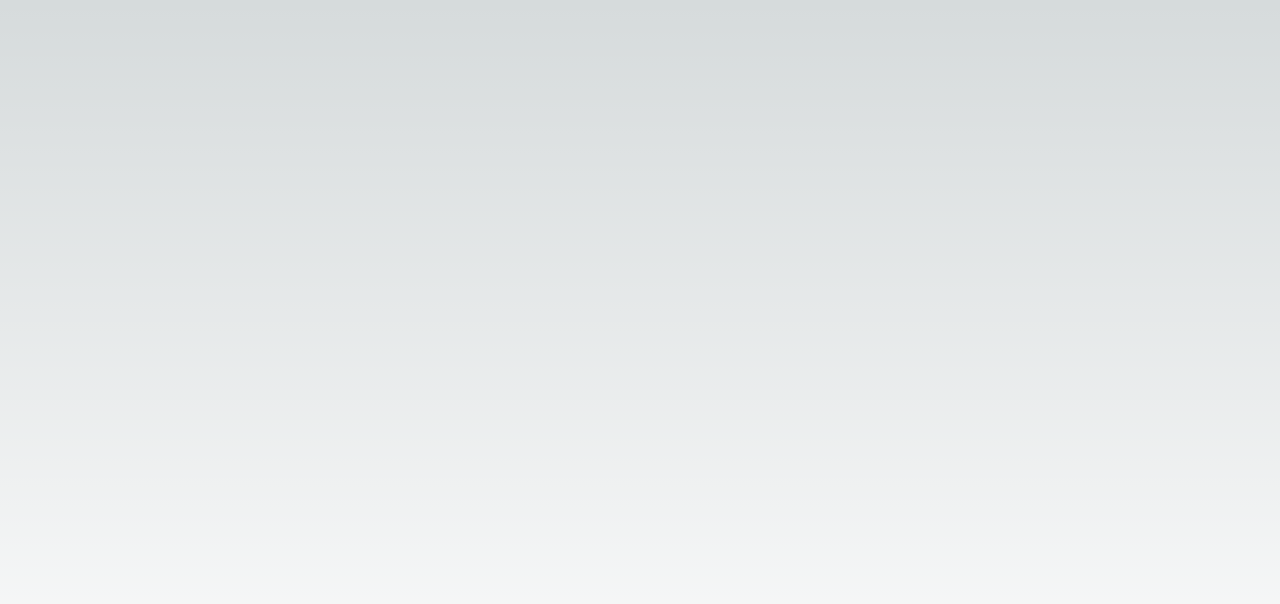
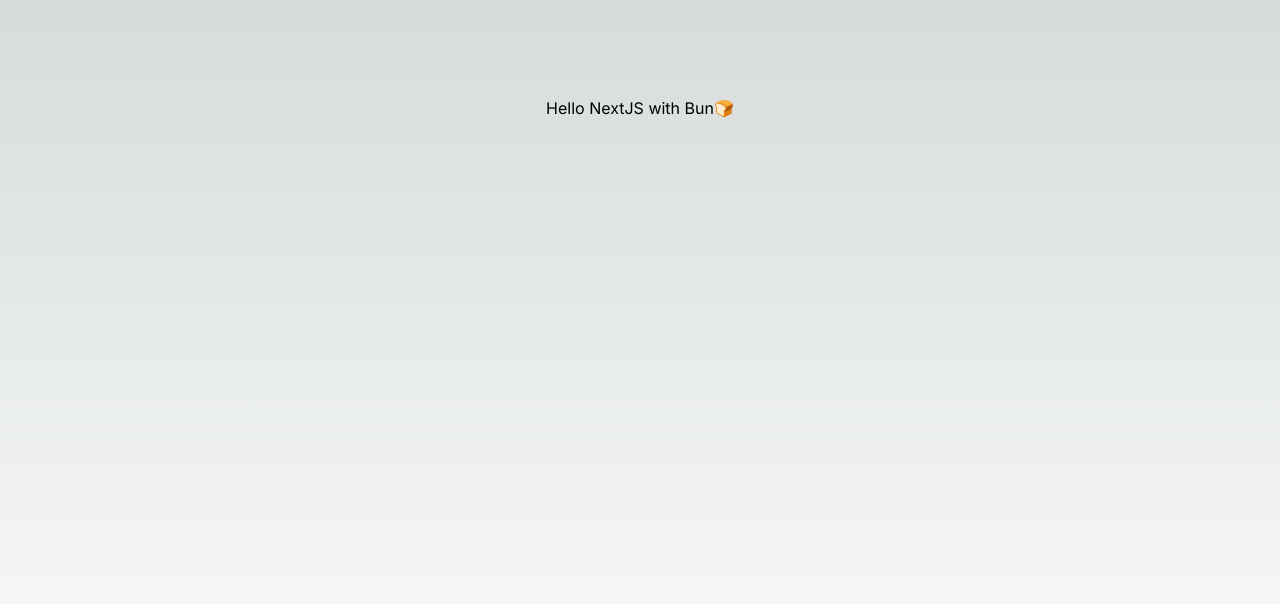
Before and after one commit to Sh0ckWaveZero/bun-line, a Next.js app: page / in a window 1280 px wide. Shown: the top 604 px of the page. Built offline with nearby package versions, Linux system fonts and the light colour scheme.

Commit message:
🎨 style(page.tsx): add a greeting message to the home page for a better user experience

```diff
--- a/src/app/page.tsx
+++ b/src/app/page.tsx
@@ -3,7 +3,7 @@
 export default function Home() {
   return (
     <main className="flex min-h-screen flex-col items-center justify-between p-24">
-
+    <p>Hello NextJS with Bun🍞</p>
     </main>
   )
 }
```
